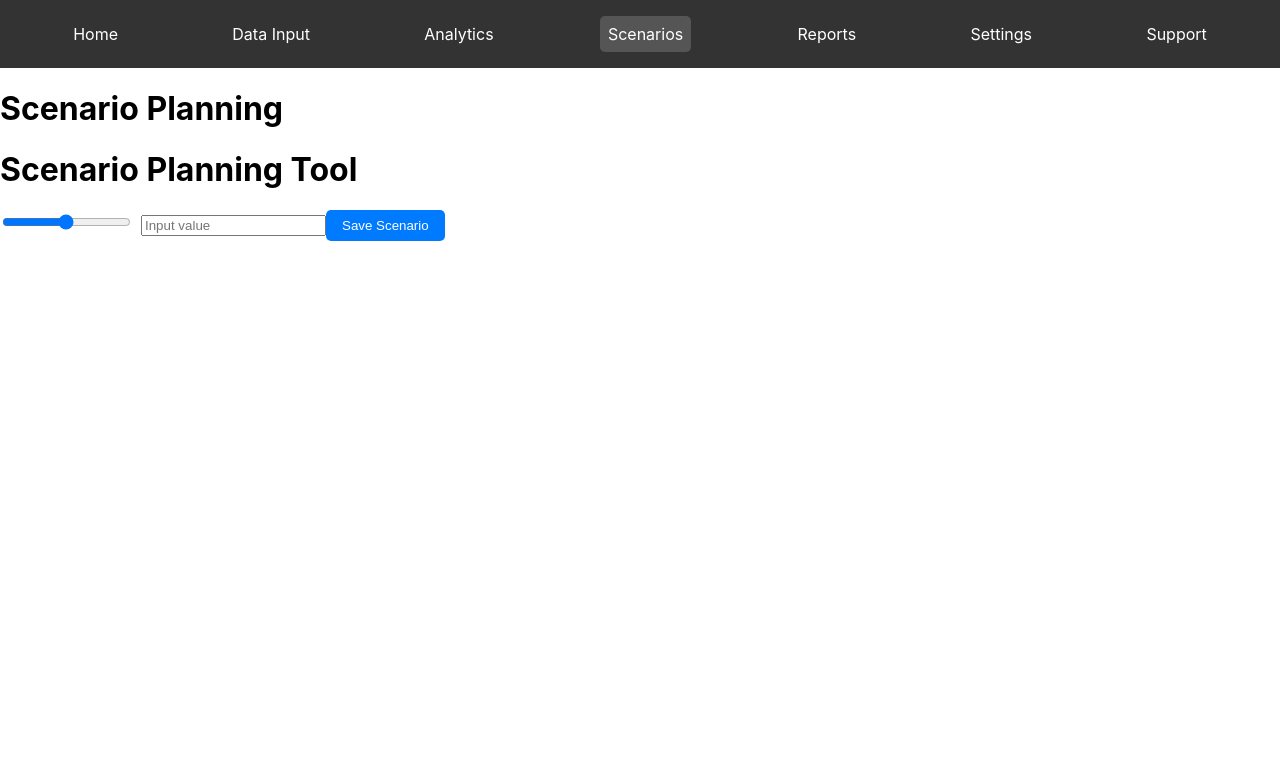
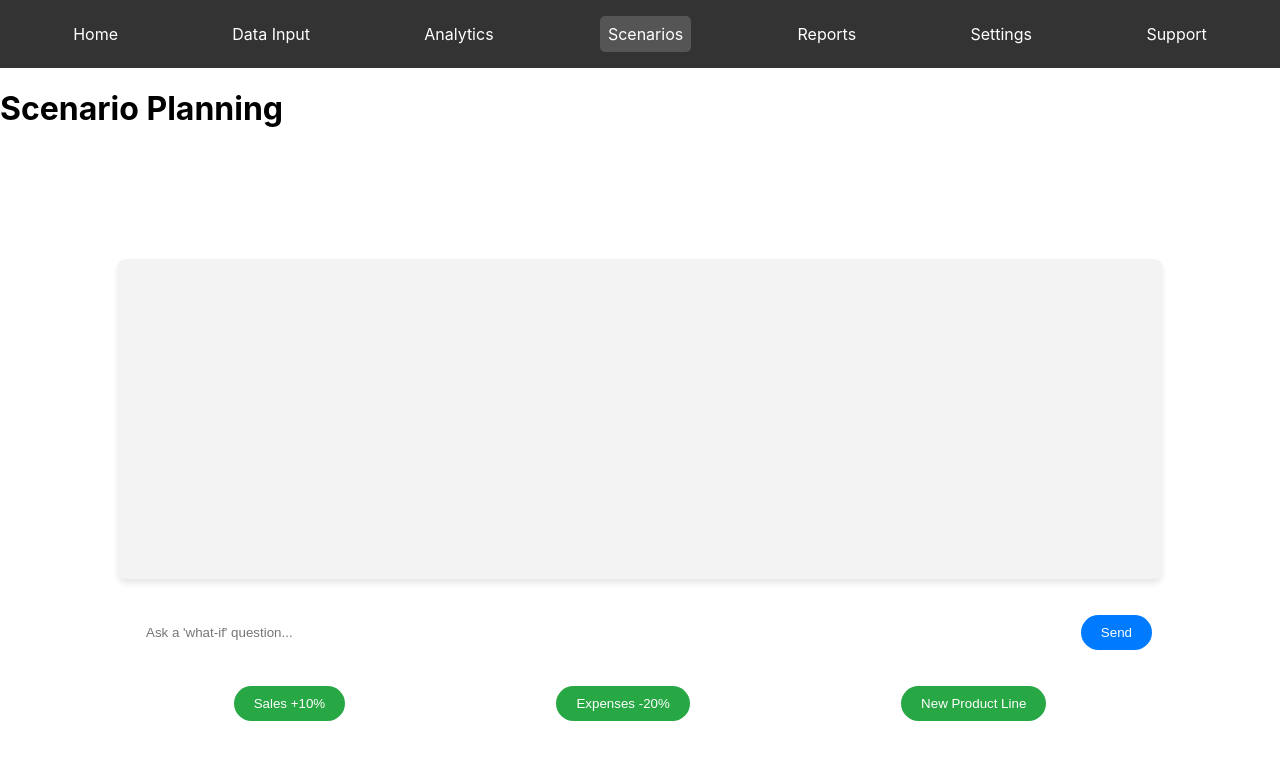
Before and after one commit to siddu1324/FinOptiX, a React (Create React App) app in the folder client/: page /scenarios in a window 1280 px wide. Shown: the top 760 px of the page. Built offline with nearby package versions, Linux system fonts and the light colour scheme.

Commit message:
updated scenario chatbot UI

```diff
--- /dev/null
+++ b/client/src/components/ScenarioChat.css
@@ -0,0 +1,80 @@
+.scenario-chat-container {
+    display: flex;
+    flex-direction: column;
+    align-items: center;
+    margin-top: 50px;
+  }
+
+  .scenario-chat-header {
+    font-size: 2em;
+    color: white;
+    margin-bottom: 20px;
+  }
+
+  .scenario-chat-messages {
+    width: 80%;
+    height: 300px;
+    background-color: #f3f3f3;
+    border-radius: 8px;
+    overflow-y: auto;
+    padding: 10px;
+    box-shadow: 0px 4px 6px rgba(0, 0, 0, 0.1);
+  }
+
+  .message {
+    padding: 10px;
+    border-radius: 20px;
+    margin: 5px;
+    max-width: 60%;
+  }
+
+  .user {
+    background-color: #007bff;
+    color: white;
+    align-self: flex-end;
+  }
+
+  .bot {
+    background-color: #e9e9eb;
+    color: black;
+    align-self: flex-start;
+  }
+
+  .scenario-chat-form {
+    width: 80%;
+    display: flex;
+    margin-top: 20px;
+  }
+
+  .scenario-chat-input {
+    flex-grow: 1;
+    border: none;
+    padding: 10px;
+    border-radius: 20px;
+    margin-right: 10px;
+  }
+
+  .scenario-chat-submit {
+    padding: 10px 20px;
+    border: none;
+    background-color: #007bff;
+    color: white;
+    border-radius: 20px;
+    cursor: pointer;
+  }
+
+  .scenario-chat-suggestions {
+    width: 80%;
+    display: flex;
+    justify-content: space-around;
+    margin-top: 20px;
+  }
+
+  .suggestion-button {
+    padding: 10px 20px;
+    border: none;
+    background-color: #28a745;
+    color: white;
+    border-radius: 20px;
+    cursor: pointer;
+  }
--- a/client/src/components/ScenarioPlanning.js
+++ b/client/src/components/ScenarioPlanning.js
@@ -1,16 +1,53 @@
-import React from 'react';
-import "../styles.css";
+import React, { useState } from 'react';
+import './ScenarioChat.css';
 
-const ScenarioPlanning = () => {
+const ScenarioChat = () => {
+  const [input, setInput] = useState('');
+  const [messages, setMessages] = useState([]);
+
+  const sendChat = (message) => {
+    setMessages([...messages, { text: message, fromUser: true }]);
+    setInput('');
+
+    // Here, you would send the message to the OpenAI API and wait for a response
+    // For now, it's just echoing the user input as a bot response for demo purposes
+    setMessages((prevMessages) => [...prevMessages, { text: `Echo: ${message}`, fromUser: false }]);
+  };
+
+  const handleSubmit = (e) => {
+    e.preventDefault();
+    if (input) {
+      sendChat(input);
+    }
+  };
+
   return (
-    <div>
-      <h1>Scenario Planning Tool</h1>
-      <input type="range" min="1" max="100" defaultValue="50" />
-      <input type="text" placeholder="Input value" />
-      <button>Save Scenario</button>
-      {/* Visualization of the scenario outcome could be added here */}
+    <div className="scenario-chat-container">
+      <h1 className="scenario-chat-header">Scenarios</h1>
+      <div className="scenario-chat-messages">
+        {messages.map((message, index) => (
+          <div key={index} className={`message ${message.fromUser ? 'user' : 'bot'}`}>
+            {message.text}
+          </div>
+        ))}
+      </div>
+      <form onSubmit={handleSubmit} className="scenario-chat-form">
+        <input
+          type="text"
+          className="scenario-chat-input"
+          placeholder="Ask a 'what-if' question..."
+          value={input}
+          onChange={(e) => setInput(e.target.value)}
+        />
+        <button type="submit" className="scenario-chat-submit">Send</button>
+      </form>
+      <div className="scenario-chat-suggestions">
+        <button onClick={() => sendChat('What if sales increase by 10%?')} className="suggestion-button">Sales +10%</button>
+        <button onClick={() => sendChat('What if expenses decrease by 20%?')} className="suggestion-button">Expenses -20%</button>
+        <button onClick={() => sendChat('What if we introduce a new product line?')} className="suggestion-button">New Product Line</button>
+      </div>
     </div>
   );
 };
 
-export default ScenarioPlanning;
+export default ScenarioChat;
--- a/package.json
+++ b/package.json
@@ -16,7 +16,6 @@
     "cors": "^2.8.5",
     "dotenv": "^16.4.5",
     "express": "^4.19.2",
-    "mongoose": "^8.3.2",
-    "react-chartjs-2": "^5.2.0"
+    "mongoose": "^8.3.2"
   }
 }
```
Also changed, not shown: 1 other file (tests, documents, lock files or other folders).
